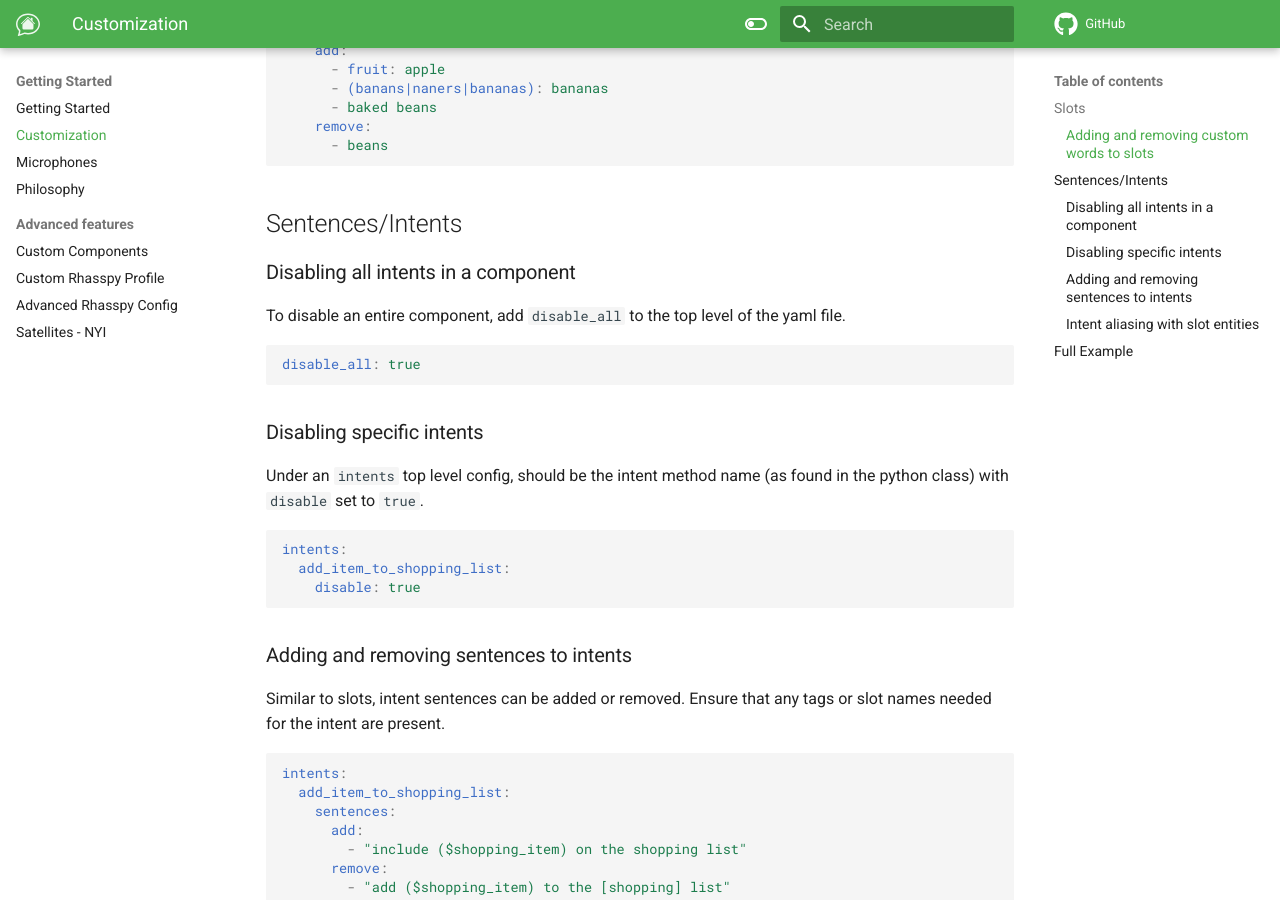
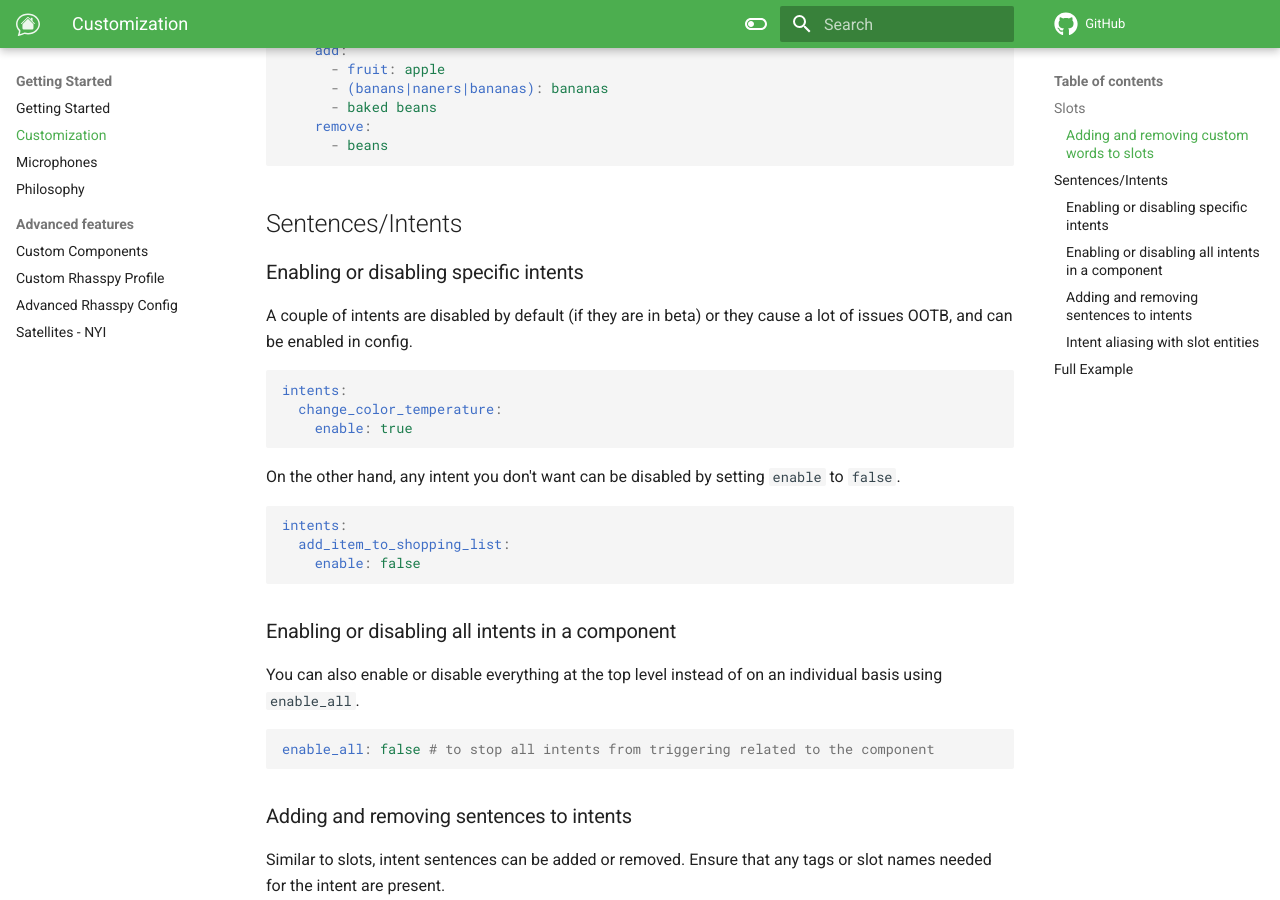
Before and after one commit to JarvyJ/HomeIntent, an MkDocs documentation site: the page built from docs/docs/getting-started/customization.md, in a window 1280 px wide and 900 px high, scrolled down 927 px. Built offline with MkDocs 1.6.1 and Material for MkDocs 9.7.7, drawn with Linux system fonts in a browser that asks for light colours; comment, search, counter and statistics services are not loaded; some of the changed text lies outside the part shown.

Commit message:
BREAKING: Add beta and  default_disabled decorators (#31)
Added ability to mark intent functions as `beta` or `default_disabled`. This commit has a few breaking changes:

 * in `customizations.yaml` the sentence `disable` and component level `disable_all` have been renamed to `enable` and `enable_all`. The functionality is mostly reversed now. If `enable` is true, it'll override the `beta` and `default_disabled` options, and if it is `false` it'll not register the intent in Home Intent. It works similarly for `enable_all`.


closes #14

````diff
--- a/docs/docs/getting-started/customization.md
+++ b/docs/docs/getting-started/customization.md
@@ -1,7 +1,7 @@
 # Customization
 Users have the ability to further customize intents to provide a better experience for their individual needs. It can be useful to remove unused intents (especially if they false trigger) or modify slots (like custom shopping list items).
 
-There are plans on having a UI to help with customizations, but currently it is handled with YAML files in `/config/customizations/<component_name>.yaml` where component name matches the intent that you are trying to modify. For now, to get the names, you will have to take a look at the [source](https://github.com/JarvyJ/HomeIntent/tree/main/home_intent/components) to get all the function names.
+There are plans on having a UI to help with customizations, but currently it is handled with YAML files in `/config/customizations/<component_name>.yaml` where component name matches the intent that you are trying to modify. For now, to get the names,  you will have to take a look at the [source](https://github.com/JarvyJ/HomeIntent/tree/main/home_intent/components) to get all the function names. And for beta functionality we've called them out in the docs.
 
 The Home Assistant component is made up of multiple intents, so they follow a slightly different structure: `/config/customizations/home_assistant/<component_name>.yaml`
 
@@ -32,20 +32,27 @@ slots:
 
 ## Sentences/Intents
 
-### Disabling all intents in a component
-To disable an entire component, add `disable_all` to the top level of the yaml file.
-
+### Enabling or disabling specific intents
+A couple of intents are disabled by default (if they are in beta) or they cause a lot of issues OOTB, and can be enabled in config.
 ```yaml
-disable_all: true
+intents:
+  change_color_temperature:
+    enable: true
 ```
 
-### Disabling specific intents
-Under an `intents` top level config, should be the intent method name (as found in the python class) with `disable` set to `true`.
+On the other hand, any intent you don't want can be disabled by setting `enable` to `false`.
 
 ```yaml
 intents:
   add_item_to_shopping_list:
-    disable: true
+    enable: false
+```
+
+### Enabling or disabling all intents in a component
+You can also enable or disable everything at the top level instead of on an individual basis using `enable_all`.
+
+```yaml
+enable_all: false # to stop all intents from triggering related to the component
 ```
 
 ### Adding and removing sentences to intents
````
Also changed, not shown: docs/docs/developer-reference/additional-homeintent-config.md (added, +32 -0 lines), docs/docs/getting-started/advanced-features/rhasspy-config.md (+1 -12 lines), docs/docs/integrations/home-assistant.md (+3 -1 lines), docs/docs/releases/index.md (deleted, +0 -4 lines), docs/docs/developer-reference/.pages, 5 other files.
